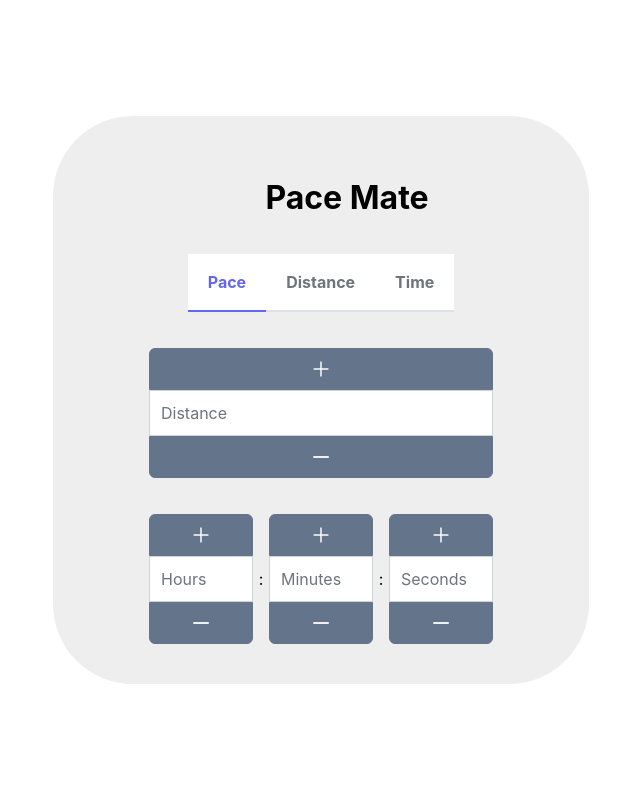
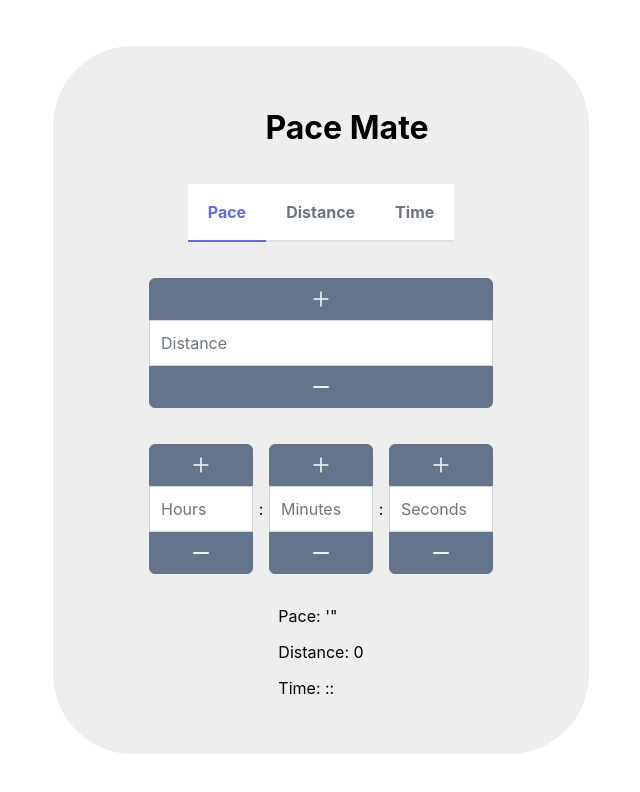
Before and after one commit to zcvaters/pace-mate, a React (Create React App) app: page / in a window 1280 px wide. Shown: the top 792 px of the page, without its empty margins (319-959 px from the left). Built offline with nearby package versions, Linux system fonts and the light colour scheme; some icons are missing.

Commit message:
feat: add basic metrics ui

```diff
--- a/src/App.js
+++ b/src/App.js
@@ -5,6 +5,7 @@ import "primeicons/primeicons.css";
 import TimeDuration from "./features/pace-calculator/components/TimeDuration";
 import Distance from "./features/pace-calculator/components/Distance";
 import Pace from "./features/pace-calculator/components/Pace";
+import Metrics from "./features/pace-calculator/components/Metrics";
 import { Icon } from "@iconify/react";
 import { useEffect, useState, useCallback } from "react";
 import {
@@ -59,7 +60,15 @@ function App() {
         });
       }
     }
-  });
+  }, [
+    distanceMode,
+    pace.totalPaceSeconds,
+    paceMode,
+    time.totalTimeMinutes,
+    time.totalTimeSeconds,
+    timeMode,
+    totalDistance,
+  ]);
   useEffect(() => {
     recalculateMetrics();
   }, [time, pace, totalDistance, recalculateMetrics]);
@@ -114,6 +123,7 @@ function App() {
           {(distanceMode || timeMode) && (
             <Pace pace={pace} onPaceChange={setPace} />
           )}
+          <Metrics pace={predictedPace} distance={predictedDistance} time={predictedTime} />
         </div>
       </div>
     </div>
--- /dev/null
+++ b/src/features/pace-calculator/components/Metrics.js
@@ -0,0 +1,13 @@
+
+
+export default function Metrics(props) {
+    const {pace, distance, time} = props;
+    console.log(pace, distance, time);
+  return (
+    <div>
+        <p>Pace: {pace.minute}'{pace.second}"</p>
+        <p>Distance: {distance}</p>
+        <p>Time: {time.timeHours}:{time.timeMinutes}:{time.timeSeconds}</p>
+    </div>
+  );
+}
--- a/src/features/pace-calculator/converters/time.js
+++ b/src/features/pace-calculator/converters/time.js
@@ -12,7 +12,7 @@ export function timeAndPaceToDistance(time, pace) {
   if (pace === 0 || time === 0) {
     return;
   }
-  const distance = time / pace;
+  const distance = (time / pace).toFixed(2);
   return distance;
 }
 
```
